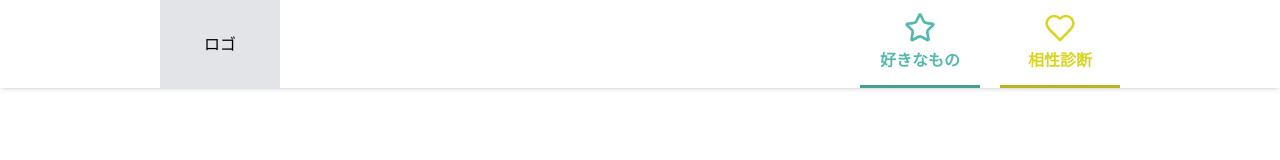
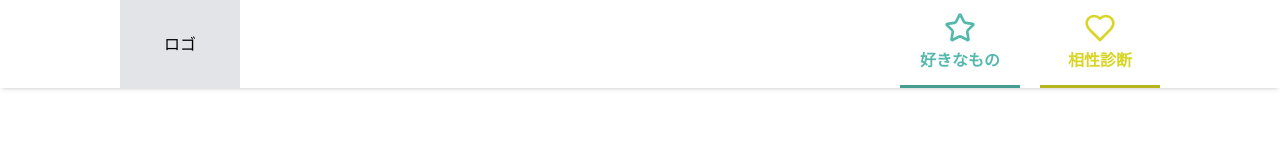
Before and after one commit to junpei-chan/introduction-site, an Astro site: page /favorite in a window 1280 px wide. Built offline with nearby package versions, Linux system fonts and the light colour scheme; Astro itself is replaced by a stand-in of ours; a web font is replaced by a local one.

Commit message:
[update] Headerの位置を固定

```diff
--- a/src/components/shared/header.astro
+++ b/src/components/shared/header.astro
@@ -3,7 +3,7 @@ import Image from "astro/components/Image.astro";
 import { Star, Heart } from "@lucide/astro";
 ---
 
-<header class="flex justify-between px-40 shadow-[0_2px_5px_-2px_rgba(0,0,0,0.25)]">
+<header class="fixed top-0 flex w-screen justify-between px-30 shadow-[0_2px_5px_-2px_rgba(0,0,0,0.25)]">
   <a
     href="/"
     class="flex items-center justify-center w-30 h-22 bg-gray-200"
```
